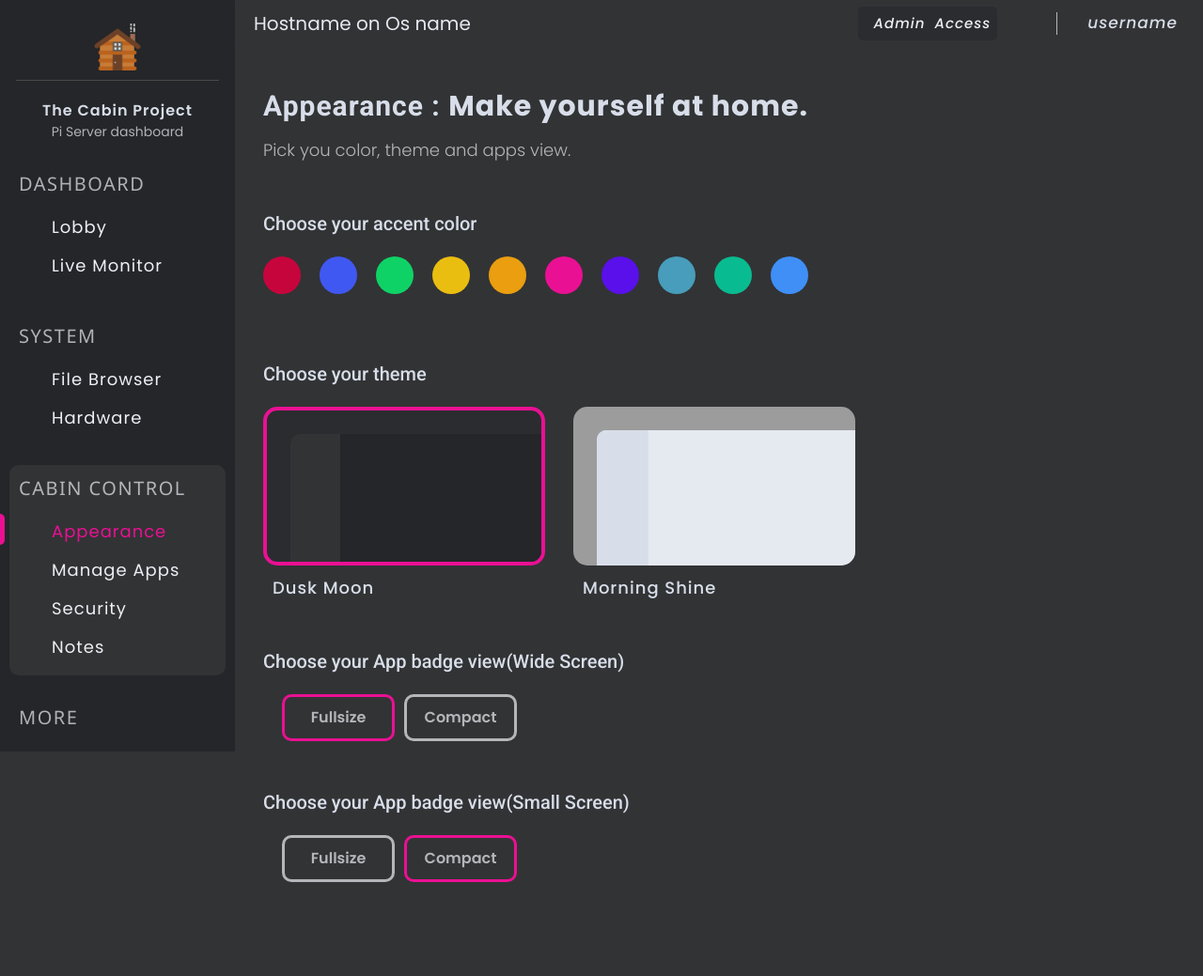
After one commit to tirtharajsinha/TheCabinProject, a Django app: page /appearance in a window 1280 px wide. The commit adds this page. Shown: the whole page at 94% size. Run offline with Django 3.2, Linux system fonts and the light colour scheme; some libraries are stand-ins or nearby versions.

Commit message:
new appearence page, backend to frontend theme,accent color supply

```diff
--- a/home/urls.py
+++ b/home/urls.py
@@ -5,6 +5,7 @@ from home import views
 urlpatterns = [
     path('', views.index, name="home"),
     path('manage', views.manageapp, name="manageapp"),
+    path('appearance', views.appearance, name="appearance"),
     path('monitor', views.sysmonitor, name="monitor"),
     path('check', views.check, name="check"),
     path('poweroff', views.poweroff, name="poweroff"),
--- a/home/views.py
+++ b/home/views.py
@@ -15,19 +15,37 @@ import os
 
 
 def index(request):
-    context = {}
+    context = {
+        "theme": getTheme()
+    }
     return render(request, "index.html", context=context)
 
 
 def manageapp(request):
-    context = {}
+    context = {
+        "theme": getTheme()
+    }
     return render(request, "manageapp.html", context=context)
 
 
+def appearance(request):
+    context = {
+        "theme": getTheme()
+    }
+    return render(request, "appearance.html", context=context)
+
+
 def sysmonitor(request):
-    context = {"pidata": pidata()}
+    context = {
+        "theme": getTheme,
+        "pidata": pidata()
+    }
     return render(request, "monitor.html", context=context)
 
+
+###############
+####  APIs ####
+###############
 
 def check(request):
     return JsonResponse({"status": "connected"})
@@ -61,3 +79,13 @@ def api1(request):
 def api2(request):
     data = pidataReload()
     return JsonResponse({"data": data})
+
+
+def getTheme():
+    accentList = ["#c7053d", "#4058F2", "#0FD267", "#EABE10",
+                  "#EA9E10", "#EA1093", "#5910EA", "#479dbb", "#09bb90", "#3f8ff7"]
+    theme = {
+        "themeName": "dark",
+        "accentColor": accentList[5]
+    }
+    return theme
--- /dev/null
+++ b/static/apprearance.css
@@ -0,0 +1,236 @@
+@import url(https://fonts.googleapis.com/css?family=Poppins:100,100italic,200,200italic,300,300italic,regular,italic,500,500italic,600,600italic,700,700italic,800,800italic,900,900italic);
+@import url(https://fonts.googleapis.com/css?family=Roboto:100,100italic,300,300italic,regular,italic,500,500italic,700,700italic,900,900italic);
+
+:root {
+  --primary-bg-color: #242629;
+  --secondary-bg-color: #323335;
+  --card-bg-color: #4a4a4a;
+
+  --primary-text-color: #d8dee9;
+  --secondary-text-color: #e5e9f0;
+  --card-text-color: #eceff4;
+  --dimmed-text-color: #eceff4b2;
+  --dimmed-bg-color: #28292caf;
+  color: #ffffff00;
+  --nord0: #2e3440;
+  --nord1: #3b4252;
+  --nord2: #434c5e;
+  --nord3: #4c566a;
+  --nord4: #d8dee9;
+  --nord5: #e5e9f0;
+  --nord6: #eceff4;
+  --nord7: #8fbcbb;
+  --nord8: #88c0d0;
+  --nord9: #81a1c1;
+  --nord10: #5e81ac;
+  --nord11: rgb(191, 97, 106);
+  --nord12: #d08770;
+  --nord13: #ebcb8b;
+  --nord14: #a3be8c;
+  --nord15: #b48ead;
+  --activetext: #c7053d;
+
+  --pi-color-red: #c7053d;
+  --pi-color-green: #8cc04b;
+
+  --mob-nev: 60px;
+  --mob-brand-img: 30px;
+  --mob-nev-ul-width: 100%;
+  --mob-nev-ul-padding: 0px;
+  --mob-nev-ul-marginleft: 0px;
+  --mob-nev-ul-margin: auto;
+  --mob-nev-ul-h3: none;
+  --mob-nev-ul-a-marginleft: 10px;
+  --mob-nev-ul-a-span: none;
+  --mob-nev-ul-i-marginright: 0px;
+  --mob-hrs: block;
+}
+
+.light-theme {
+  --primary-bg-color: #e5e9f0;
+  --secondary-bg-color: #d8dee9;
+  --card-bg-color: #eceff4;
+
+  --primary-text-color: #242629;
+  --secondary-text-color: #323335;
+  --card-text-color: #4a4a4a;
+  --dimmed-text-color: #28292caf;
+  --dimmed-bg-color: #c6c6c6b7;
+}
+.context {
+  padding-left: 30px;
+  padding-bottom: 100px;
+}
+.pagetitle {
+  margin-top: 20px;
+  font-family: "Roboto", sans-serif;
+  letter-spacing: 1px;
+  font-weight: 700;
+}
+
+.pagesubtitle {
+  font-family: "Poppins", sans-serif;
+  font-weight: 300;
+  color: var(--dimmed-text-color);
+}
+
+.accentColor p {
+  font-size: 20px;
+  margin-top: 50px;
+  font-family: "Roboto", sans-serif;
+  font-weight: 500;
+}
+
+.accentColor .palate {
+  width: 100%;
+  display: flex;
+  align-items: center;
+  overflow-x: auto;
+  padding-right: 30px;
+  gap: 20px;
+  margin-top: 20px;
+}
+
+.accentColor .palate::-webkit-scrollbar {
+  width: 0px;
+}
+
+.accentColor .palate .colordrop {
+  min-width: 40px;
+  min-height: 40px;
+  border-radius: 50%;
+  user-select: none;
+  cursor: pointer;
+  display: flex;
+  align-items: center;
+  justify-content: center;
+}
+
+.accentColor .palate .colordrop i {
+  color: white;
+  font-size: 20px;
+}
+
+.themeSettings p {
+  font-size: 20px;
+  margin-top: 70px;
+  font-family: "Roboto", sans-serif;
+  font-weight: 500;
+}
+
+.themeMenu {
+  margin-top: 20px;
+  display: flex;
+  padding-right: 30px;
+  gap: 30px;
+}
+
+.themeBox .themeStyle {
+  width: 300px;
+  aspect-ratio: 16 / 9;
+  position: relative;
+  border-radius: 15px;
+  overflow: hidden;
+}
+
+.themeBox .themeStyle .themepreview {
+  width: calc(100% - 25px);
+  height: calc(100% - 25px);
+  position: absolute;
+  bottom: 0px;
+  right: 0px;
+  border-top-left-radius: 10px;
+}
+
+.themeBox .themeStyle .themepreview::before {
+  content: "";
+  position: absolute;
+  height: 100%;
+  width: 20%;
+  border-top-left-radius: 10px;
+}
+
+.themeBox .themename {
+  font-size: 18px;
+  letter-spacing: 1px;
+  font-weight: 500;
+  margin-top: 10px;
+  padding-left: 10px;
+}
+
+.darkbox .themeStyle {
+  background-color: #28292caf;
+}
+
+.darkbox .themepreview {
+  background: #242629;
+}
+
+.darkbox .themepreview::before {
+  background: #323335;
+}
+
+.lightbox .themeStyle {
+  background-color: #c6c6c6b7;
+}
+
+.lightbox .themepreview {
+  background: #e5e9f0;
+}
+
+.lightbox .themepreview::before {
+  background: #d8dee9;
+}
+
+.activeTheme .themeStyle {
+  border: 4px solid var(--activetext);
+}
+
+@media only screen and (max-width: 750px) {
+  .themeBox .themeStyle {
+    width: 30vw;
+    aspect-ratio: 16/14;
+  }
+
+  .themeBox .themename {
+    font-size: 16px;
+  }
+}
+
+.appView p {
+  font-size: 20px;
+  margin-top: 50px;
+  font-family: "Roboto", sans-serif;
+  font-weight: 500;
+}
+
+.appView .btnview {
+  display: flex;
+  align-items: center;
+  padding-left: 20px;
+  display: grid;
+  grid-template-columns: repeat(auto-fill, 120px);
+  gap: 10px;
+  margin-top: 20px;
+}
+
+.appView .btnview .viewbtn {
+  padding: 10px 0;
+  border-radius: 10px;
+  color: var(--dimmed-text-color);
+  border: 3px solid var(--dimmed-text-color);
+  text-align: center;
+  font-size: 16px;
+  font-weight: 600;
+  user-select: none;
+  cursor: pointer;
+}
+
+.appView .btnview .viewbtn:not(.activeView):hover {
+  color: var(--primary-text-color);
+  border: 3px solid var(--primary-text-color);
+}
+
+.appView .btnview .activeView {
+  border: 3px solid var(--activetext);
+}
--- a/static/index.js
+++ b/static/index.js
@@ -1,10 +1,13 @@
 let nev = false;
 let curhardfull = false;
 let text_color = "#d8dee9";
-current_theme = localStorage.getItem("current-theme");
+if (current_theme == undefined) {
+    current_theme = localStorage.getItem("current-theme");
+}
+
 if (current_theme == null) {
     localStorage.setItem("current-theme", "light");
-    current_theme = "light";
+    current_theme = "dark";
 }
 
 if (document.querySelector(".sidebar").clientWidth <= 60) {
--- /dev/null
+++ b/templates/appearance.html
@@ -0,0 +1,143 @@
+{% extends "base.html" %}
+{% block style %}
+<link rel="stylesheet" href="static\apprearance.css">
+{% endblock %}
+{% block title %}Appearance{% endblock %}
+
+{% block body %}
+<h2 class="pagetitle">Appearance : <span class="fulld">Make yourself at home.</span></h2>
+<h5 class="pagesubtitle">Pick you color, theme and apps view.</h5>
+<div class="accentColor">
+    <p>Choose your accent color</p>
+    <div class="palate">
+        <div class="colordrop" data-color="#c7053d" style="background: #c7053d;" onclick="changeAccentColor(this)">
+        </div>
+        <div class="colordrop" data-color="#4058F2" style="background: #4058F2;" onclick="changeAccentColor(this)">
+        </div>
+        <div class="colordrop" data-color="#0FD267" style="background: #0FD267;" onclick="changeAccentColor(this)">
+        </div>
+        <div class="colordrop" data-color="#EABE10" style="background: #EABE10;" onclick="changeAccentColor(this)">
+        </div>
+        <div class="colordrop" data-color="#EA9E10" style="background: #EA9E10;" onclick="changeAccentColor(this)">
+        </div>
+        <div class="colordrop" data-color="#EA1093" style="background: #EA1093;" onclick="changeAccentColor(this)">
+        </div>
+        <div class="colordrop" data-color="#5910EA" style="background: #5910EA;" onclick="changeAccentColor(this)">
+        </div>
+        <div class="colordrop" data-color="#479dbb" style="background: #479dbb;" onclick="changeAccentColor(this)">
+        </div>
+        <div class="colordrop" data-color="#09bb90" style="background: #09bb90;" onclick="changeAccentColor(this)">
+        </div>
+        <div class="colordrop" data-color="#3f8ff7" style="background: #3f8ff7;" onclick="changeAccentColor(this)">
+        </div>
+    </div>
+</div>
+
+<div class="themeSettings">
+    <p>Choose your theme</p>
+    <div class="themeMenu">
+        <div class="themeBox darkbox" data-themebtn="dark" onclick="ChangeTheme(this)">
+            <div class="themeStyle">
+                <div class="themepreview"></div>
+            </div>
+            <div class="themename">Dusk Moon</div>
+        </div>
+        <div class="themeBox lightbox" data-themebtn="light" onclick="ChangeTheme(this)">
+            <div class="themeStyle">
+                <div class="themepreview"></div>
+            </div>
+            <div class="themename">Morning Shine</div>
+        </div>
+    </div>
+</div>
+
+<div class="appView">
+    <p>Choose your App badge view(Wide Screen)</p>
+    <div class="btnview">
+        <div class="fullsize viewbtn activeView">Fullsize</div>
+        <div class="compact viewbtn">Compact</div>
+    </div>
+
+    <p>Choose your App badge view(Small Screen)</p>
+    <div class="btnview">
+        <div class="fullsize viewbtn">Fullsize</div>
+        <div class="compact viewbtn activeView">Compact</div>
+    </div>
+
+</div>
+
+<script>
+    let curlivepage = "appearance";
+    function changeAccentColor(drop) {
+        let color = drop.dataset.color;
+        let icon = `<i class="far fa-check"></i>`;
+        let drops = document.getElementsByClassName("colordrop");
+        for (let i = 0; i < drops.length; i++) {
+            drops[i].innerHTML = "";
+            if (i == drops.length - 1) {
+                drop.innerHTML = icon;
+            }
+        }
+        var r = document.querySelector(":root");
+        r.style.setProperty("--activetext", color);
+        console.log("newColor=", color);
+    }
+
+    function locateAccentColorDrop(accent_color) {
+        let icon = `<i class="far fa-check"></i>`;
+
+        let drops = document.getElementsByClassName("colordrop");
+        for (let i = 0; i < drops.length; i++) {
+            if (drops[i].dataset.color == accent_color) {
+                drops[i].innerHTML = icon;
+            }
+        }
+
+    }
+
+    if (accent_color != undefined) {
+        locateAccentColorDrop(accent_color);
+    }
+
+
+    let themeloader = setInterval(() => {
+        try {
+            if (current_theme == "dark") {
+                document.querySelector(".darkbox").classList.add("activeTheme");
+            }
+            else {
+                document.querySelector(".lightbox").classList.add("activeTheme");
+            }
+            clearInterval(themeloader);
+        }
+        catch { }
+    }, 100);
+
+
+
+
+
+
+    function ChangeTheme(box) {
+        let theme = box.dataset.themebtn;
+
+        let drops = document.getElementsByClassName("themeBox");
+        for (let i = 0; i < drops.length; i++) {
+            drops[i].classList.remove("activeTheme");
+            if (i == drops.length - 1) {
+                box.classList.add("activeTheme");
+            }
+        }
+        if (current_theme == theme) {
+
+        }
+        else {
+            document.getElementById("theme-toggle").click()
+            current_theme = theme;
+        }
+    }
+
+
+
+</script>
+{% endblock %}
--- a/templates/base.html
+++ b/templates/base.html
@@ -24,6 +24,12 @@
 </head>
 
 <body>
+    <script>
+        current_theme = "{{ theme.themeName | safe }}";
+        let accent_color = "{{ theme.accentColor | safe }}";
+        var r = document.querySelector(":root");
+        r.style.setProperty("--activetext", accent_color);
+    </script>
     <div class="main">
         <div class="sidebar">
             <div class="branding">
@@ -43,30 +49,30 @@
             <div class="hrs"></div>
             <ul>
                 <h3>DASHBOARD</h3>
-                <a href="" class="active"><i class="fas fa-th-large"></i><span>Lobby</span></a>
-                <a href="/monitor"><i class="far fa-chart-bar"></i><span>Live Monitor</span></a>
+                <a href="/" class="lobby"><i class="fas fa-th-large"></i><span>Lobby</span></a>
+                <a href="/monitor" class="monitor"><i class="far fa-chart-bar"></i><span>Live Monitor</span></a>
             </ul>
             <div class="hrs"></div>
             <ul>
                 <h3>SYSTEM</h3>
 
-                <a href=""><i class="fal fa-folder"></i><span>File Browser</span></a>
-                <a href=""><i class="fal fa-microchip"></i><span>Hardware</span></a>
+                <a href="" class="file"><i class="fal fa-folder"></i><span>File Browser</span></a>
+                <a href="" class="hardware"><i class="fal fa-microchip"></i><span>Hardware</span></a>
             </ul>
             <div class="hrs"></div>
             <ul class="highlight-block">
                 <h3>CABIN CONTROL</h3>
-                <a href=""><i class="far fa-palette"></i><span>Appearance</span></a>
-                <a href="/manage"><i class="far fa-gamepad-alt"></i><span>Manage Apps</span></a>
-                <a href=""><i class="fal fa-shield"></i><span>Security</span></a>
-                <a href=""><i class="fas fa-clipboard"></i><span>Notes</span></a>
+                <a href="/appearance" class="appearance"><i class="far fa-palette"></i><span>Appearance</span></a>
+                <a href="/manage" class="manageapps"><i class="far fa-gamepad-alt"></i><span>Manage Apps</span></a>
+                <a href="" class="security"><i class="fal fa-shield"></i><span>Security</span></a>
+                <a href="" class="notes"><i class="fas fa-clipboard"></i><span>Notes</span></a>
             </ul>
             <ul>
                 <h3>MORE</h3>
 
-                <a href=""><i class="far fa-id-card-alt"></i><span>About</span></a>
-                <a href=""><i class="fal fa-file-certificate"></i><span>Cradit</span></a>
-                <a href=""><i class="fas fa-books"></i><span>Docs</span></a>
+                <a href="" class="about"><i class="far fa-id-card-alt"></i><span>About</span></a>
+                <a href="" class="cradit"><i class="fal fa-file-certificate"></i><span>Cradit</span></a>
+                <a href="" class="Docs"><i class="fas fa-books"></i><span>Docs</span></a>
 
             </ul>
             <br>
@@ -193,6 +199,7 @@
             });
         }
 
+        document.querySelector("." + curlivepage).classList.add("active");
 
     </script>
     <script src="static/fontawasome5.15-pro.js"></script>
@@ -202,6 +209,7 @@
     <script src="static/chart.js"></script>
     <script src="static/index.js"></script>
 
+
 </body>
 
 </html>
--- a/templates/manageapp.html
+++ b/templates/manageapp.html
@@ -80,6 +80,7 @@
 </div>
 
 <script>
+    curlivepage = "manageapps";
     function togglePinApp(app) {
         app.querySelector("i").classList.toggle("fa-eye");
         app.querySelector("i").classList.toggle("fa-eye-slash");
```
Also changed, not shown: templates/index.html (+4 -10 lines).
